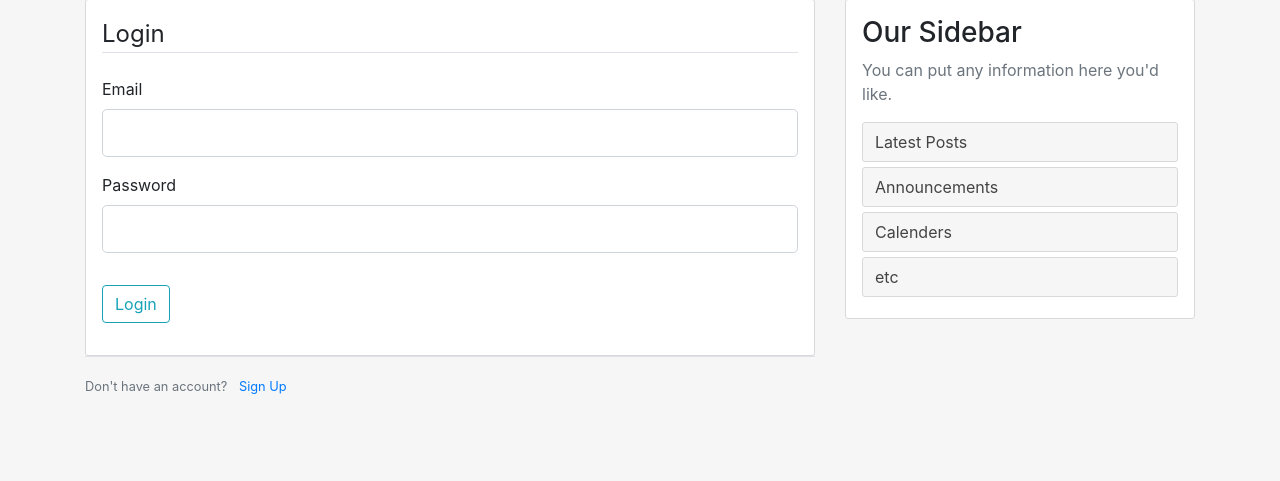
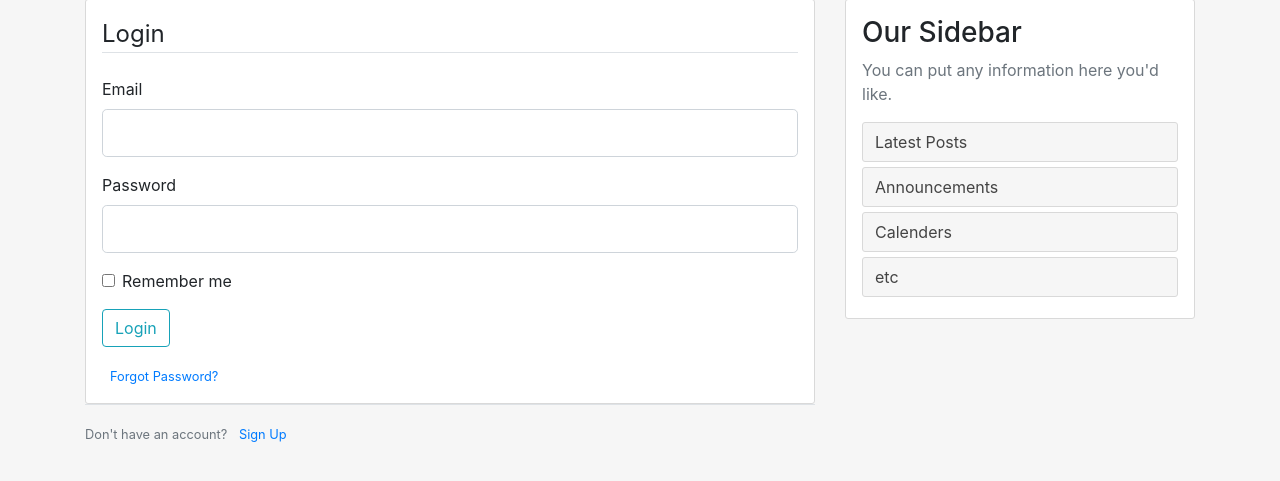
Before and after one commit to amritpandey23/Flask-Blog, a Flask app: page /login in a window 1280 px wide. Shown: the part 81-562 px from the top of the page. Run offline with Flask 2, Linux system fonts and the light colour scheme; some libraries are stand-ins or nearby versions.

Commit message:
general HTML update on templates

```diff
--- a/templates/home.html
+++ b/templates/home.html
@@ -7,6 +7,7 @@
                     <a href="#" class="mr-2">{{ post.author }}</a>
                     <small class="text-muted">{{ post.date_posted }}</small>
                 </div>
+                <hr>
                 <h2><a href="#" class="article-title">{{ post.title }}</a></h2>
                 <p class="article-content">{{ post.content }}</p>
             </div>
--- a/templates/login.html
+++ b/templates/login.html
@@ -13,10 +13,17 @@
                     {{ form.password.label(class="form-control-label") }}
                     {{ form.password(class="form-control form-control-lg") }}
                 </div>
+                <div class="form-check">
+                    {{ form.remember(class="form-check-input") }}
+                    {{ form.remember.label(class="form-check-label") }}
+                </div>
             </fieldset>
             <div class="form-group">
                 {{ form.submit(class="btn btn-outline-info") }}
             </div>
+            <small class="text-muted ml-2">
+                <a href="#">Forgot Password?</a>
+            </small>
         </form>
     </div>
     <div class="border-top pt-3">
```
